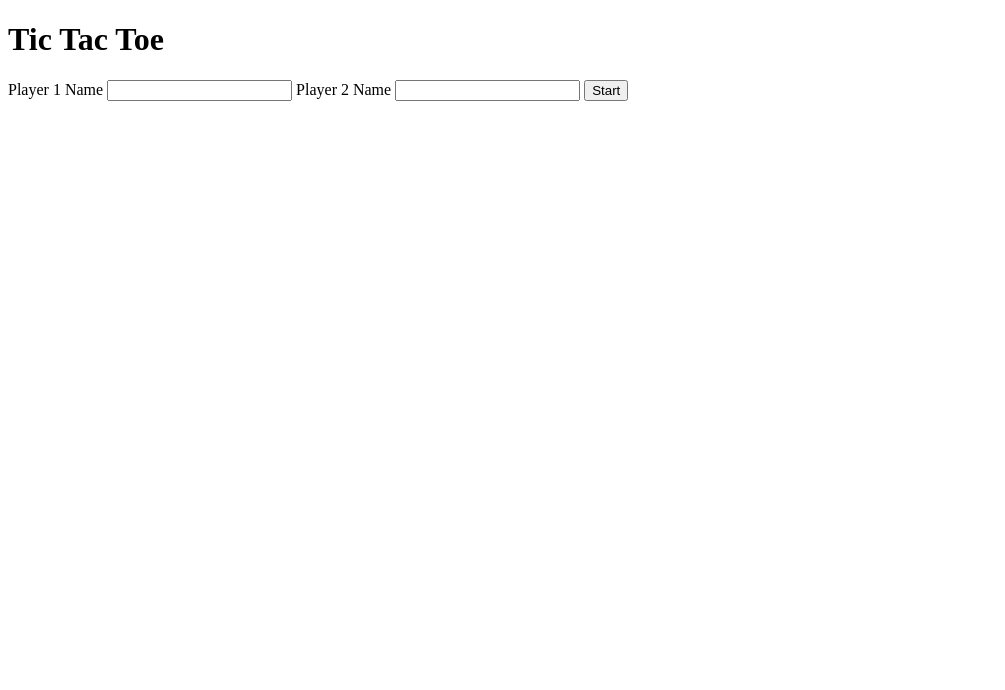
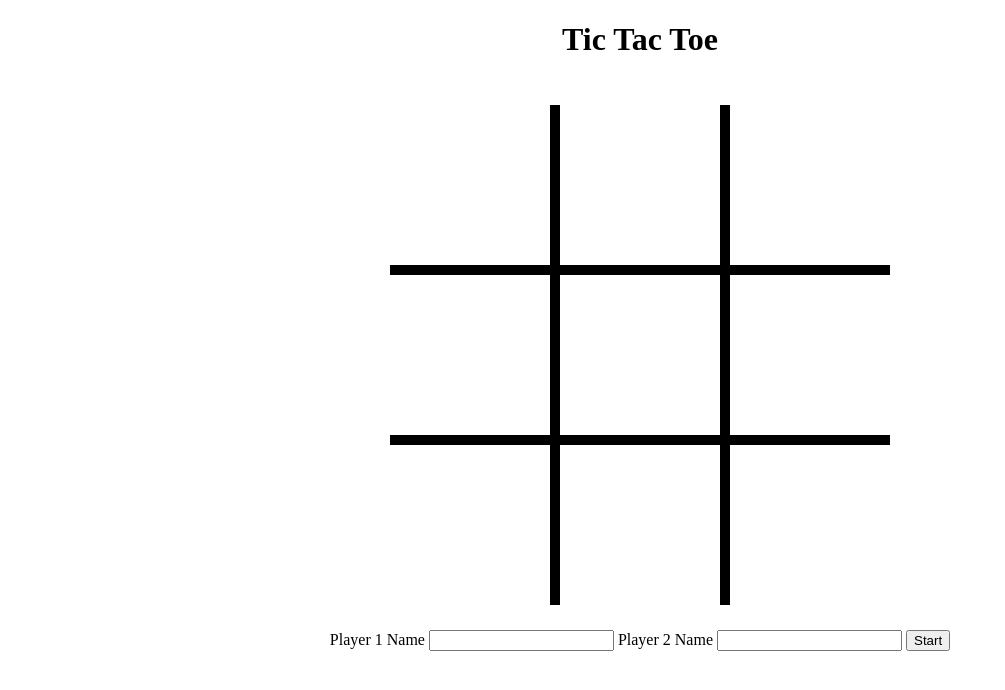
Before and after one commit to 54MU31M00R3/tic-tac-toe, a plain HTML site: page index.html in a window 1280 px wide. Shown: the whole page, without its empty margins (0-1005 px from the left). Drawn offline with Linux system fonts and the light colour scheme.

Commit message:
Add css for gameboard space gaps

```diff
--- a/index.html
+++ b/index.html
@@ -13,13 +13,21 @@
         <h1>Tic Tac Toe</h1>
         <div class="game-board">
           <div class="space"></div>
+          <div class="vertical-gap"></div>
           <div class="space"></div>
+          <div class="vertical-gap"></div>
           <div class="space"></div>
+          <div class="horizontal-gap"></div>
           <div class="space"></div>
+          <div class="vertical-gap"></div>
           <div class="space"></div>
+          <div class="vertical-gap"></div>
           <div class="space"></div>
+          <div class="horizontal-gap"></div>
           <div class="space"></div>
+          <div class="vertical-gap"></div>
           <div class="space"></div>
+          <div class="vertical-gap"></div>
           <div class="space"></div>
         </div>
         <form>
--- a/styles.css
+++ b/styles.css
@@ -0,0 +1,36 @@
+body {
+    height: 100%;
+    margin: 0;
+}
+
+.container {
+    display: flex;
+    justify-content: center;
+    align-items: center;
+    text-align: center;
+}
+
+.game-container {
+    display: flex;
+    flex-direction: column;
+    justify-content: center;
+    align-items: center;
+}
+
+.game-board {
+    height: 500px;
+    width: 500px;
+    padding: 25px;
+    display: grid;
+    grid-template-columns: 1fr 10px 1fr 10px 1fr;
+    grid-template-rows: 1fr 10px 1fr 10px 1fr;
+}
+
+.vertical-gap {
+    background-color: black;
+}
+
+.horizontal-gap{
+    background-color: black;
+    grid-column: 1/6;
+}
```
